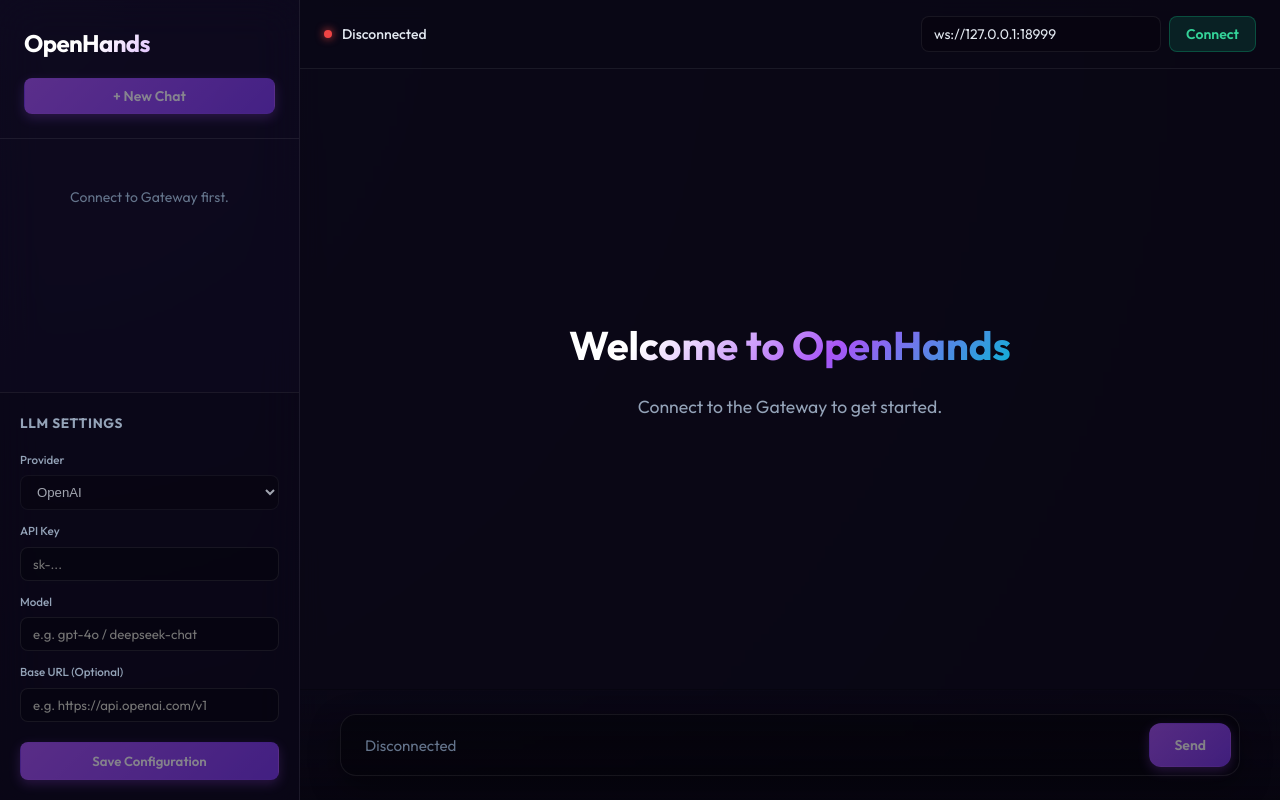
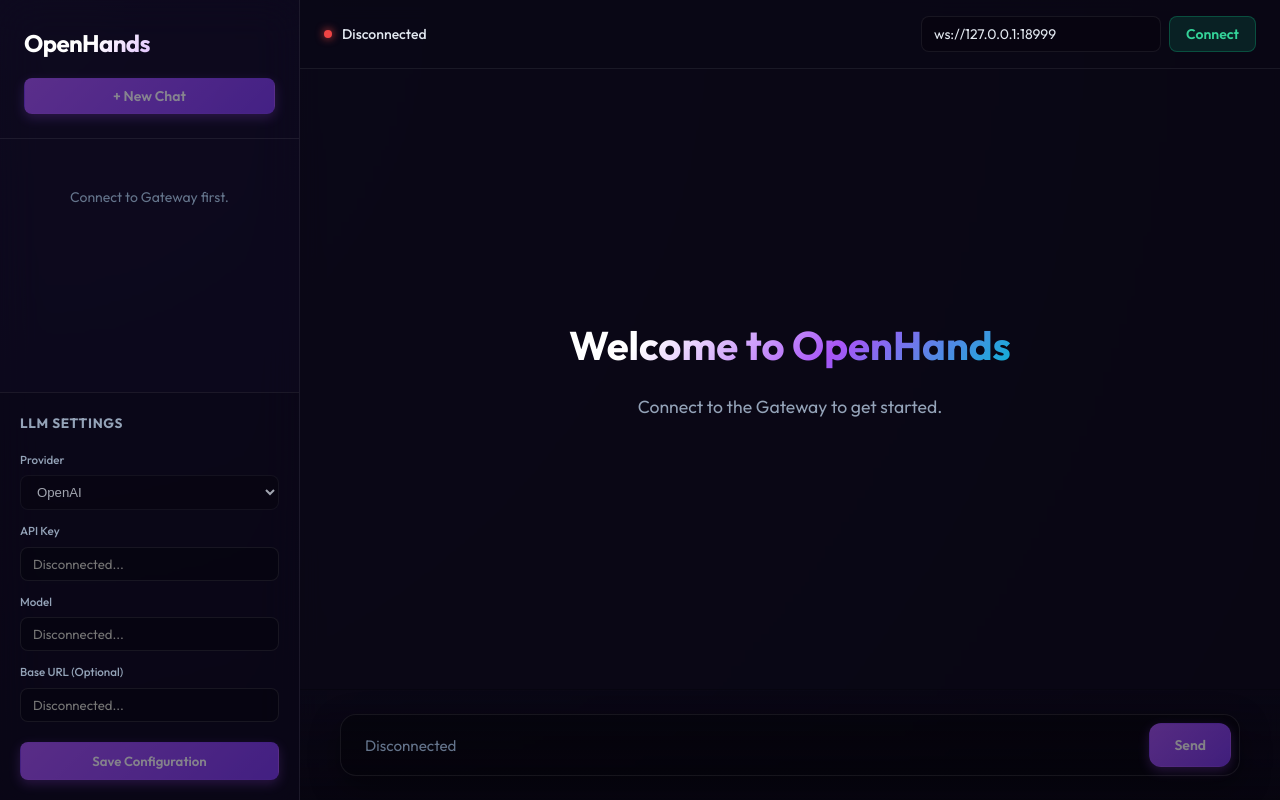
Before and after one commit to BRO-CODES-HERE/OpenHands, a React (Vite) app in the folder ui/webchat/: page / in a window 1280 px wide. Built offline with nearby package versions, Linux system fonts and the light colour scheme.

Commit message:
🎨 Palette: Add dynamic placeholders to configuration inputs
Co-authored-by: Charliee420 <183446883+Charliee420@users.noreply.github.com>

```diff
--- a/ui/webchat/src/App.tsx
+++ b/ui/webchat/src/App.tsx
@@ -392,7 +392,7 @@ export default function App() {
             <input
               id="config-apikey"
               type="password"
-              placeholder="sk-..."
+              placeholder={!connected ? "Disconnected..." : "sk-..."}
               value={apiKey}
               onChange={(e) => setApiKey(e.target.value)}
               disabled={!connected}
@@ -403,7 +403,7 @@ export default function App() {
             <input
               id="config-model"
               type="text"
-              placeholder="e.g. gpt-4o / deepseek-chat"
+              placeholder={!connected ? "Disconnected..." : "e.g. gpt-4o / deepseek-chat"}
               value={model}
               onChange={(e) => setModel(e.target.value)}
               disabled={!connected}
@@ -414,7 +414,7 @@ export default function App() {
             <input
               id="config-baseurl"
               type="text"
-              placeholder="e.g. https://api.openai.com/v1"
+              placeholder={!connected ? "Disconnected..." : "e.g. https://api.openai.com/v1"}
               value={baseUrl}
               onChange={(e) => setBaseUrl(e.target.value)}
               disabled={!connected}
```
Also changed, not shown: 1 other file (tests, documents, lock files or other folders).
